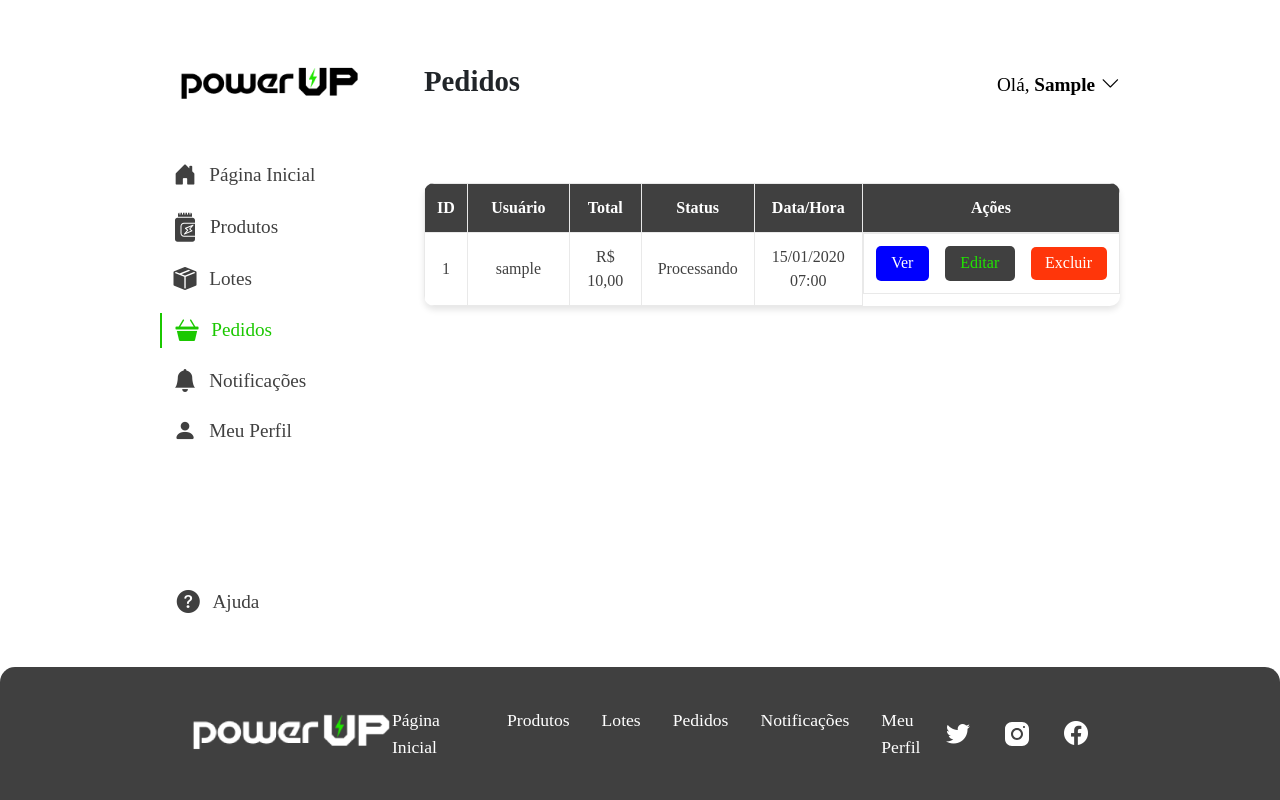
After one commit to PI-InfoWeb-CNAT/2024-suplementos, a Django app: page /pedidos in a window 1280 px wide. The commit adds this page. Run offline with Django 5.2, Linux system fonts and the light colour scheme; a user stored in the database is signed in; tables that the repository leaves empty hold one stand-in row (values such as "Sample post"); one stand-in notice (Sample message) is shown; some web fonts are replaced.

Commit message:
Editar e excluir pedido

```diff
--- a/src/loja/static/css/base.css
+++ b/src/loja/static/css/base.css
@@ -34,7 +34,7 @@ main {
     width: 1319px;
     display: flex;
     flex-direction: column;
-    row-gap: 3.9em;
+    row-gap: 3.5em;
 }
 #container-header-main {
     display: flex;
--- a/src/loja/static/css/lotes.css
+++ b/src/loja/static/css/lotes.css
@@ -94,6 +94,6 @@
     }
     &  div{
         display: flex;
-        gap: 3.5em;
+        gap: 2em;
     }
 }
--- /dev/null
+++ b/src/loja/static/css/pedidos.css
@@ -0,0 +1,104 @@
+table {
+    width: 100%;
+    border-collapse: collapse;
+    margin-top: 20px;
+    background-color: white;
+    border-radius: 10px;
+    overflow: hidden;
+    box-shadow: 0px 4px 6px rgba(0, 0, 0, 0.1);
+}
+
+th, td {
+    border: 1px solid var(--light-grey);
+    padding: 12px;
+    text-align: center;
+}
+
+th {
+    background-color: var(--dark-grey);
+    color: white;
+    font-weight: bold;
+}
+
+th:nth-child(1), td:nth-child(1) { width: 5%; }
+th:nth-child(2), td:nth-child(2) { width: 25%; }
+th:nth-child(3), td:nth-child(3) { width: 15%; }
+th:nth-child(4), td:nth-child(4) { width: 20%; }
+th:nth-child(5), td:nth-child(5) { width: 20%; }
+
+td {
+    color: var(--dark-grey);
+}
+
+.acoes {
+    display: flex;
+    justify-content: center;
+    align-items: center;
+    gap: 1em;
+}
+
+.btn-ver {
+    color: white;
+    background-color: blue;
+    border: 1px solid transparent;
+    border-radius: 5px;
+    text-align: center;
+    padding: .3em .9em;
+}
+
+.editpedido-popup > div {
+    width: 25em;
+    height: 20em;
+    padding: 0 3em;
+}
+
+.conteudo-popupEditPedido {
+    display: flex;
+    flex-direction: column;
+    justify-content: center;
+    gap: 1.5em;
+    & h5 {
+        font-weight: 600;
+        font-size: 1.4em;
+        & span {
+            font-weight: bolder;
+        }
+    }
+}
+
+.conteudo-popupEditLote {
+    display: flex;
+    flex-direction: column;
+    justify-content: center;
+    gap: 1.5em;
+    & h5 {
+        font-weight: 600;
+        font-size: 1.4em;
+        margin-bottom: 1em;
+        & span {
+            font-weight: bolder;
+        }
+    }
+}
+
+
+.conteudo-popupExcluir {
+    display: flex;
+    flex-direction: column;
+    justify-content: center;
+    align-items: center;
+    & p {
+        width: 80%;
+        font-weight: 600;
+        font-size: 1.2em;
+        text-align: center;
+    }
+    & .bi-exclamation-triangle-fill {
+        font-size: 3em;
+        margin: .2em 0 .5em 0;
+    }
+    &  div{
+        display: flex;
+        gap: 2em;
+    }
+}
--- /dev/null
+++ b/src/loja/static/js/admin/pedidos.js
@@ -0,0 +1,45 @@
+const successMessage = document.querySelector('.success')
+const errorMessage = document.querySelector('.error')
+const pageMessage = document.querySelector('.page-pedidos')
+const editPedidoMessage = document.querySelector('.editar-pedido')
+const editPedidoPopUp = document.querySelector('.editpedido-popup')
+
+function abrirEditPedido(id) {
+    document.getElementById(`editpedido-popup-${id}`).style.visibility = 'visible';
+    document.getElementById(`editpedido-popup-${id}`).style.opacity = '1';
+}
+
+function fecharEditPedido(id) {
+    document.getElementById(`editpedido-popup-${id}`).style.visibility = 'hidden';
+    document.getElementById(`editpedido-popup-${id}`).style.opacity = '0';
+}
+
+function abrirExcluirPedido(id) {
+    document.getElementById(`excluirpedido-popup-${id}`).style.visibility = 'visible';
+    document.getElementById(`excluirpedido-popup-${id}`).style.opacity = '1';
+}
+
+function fecharExcluirPedido(id) {
+    document.getElementById(`excluirpedido-popup-${id}`).style.visibility = 'hidden';
+    document.getElementById(`excluirpedido-popup-${id}`).style.opacity = '0';
+}
+
+if (pageMessage) {
+    setTimeout(function() {
+        window.location.href = pedidosUrl
+    }, 1000)
+}
+
+if (editPedidoMessage) {
+    editPedidoPopUp.style.visibility = 'visible'
+    editPedidoPopUp.style.opacity = '1'
+    if (successMessage) {
+        setTimeout(function() {
+            window.location.href = pedidosUrl
+        }, 1000)
+    } else if (errorMessage) {
+        setTimeout(function() {
+            window.location.href = pedidosUrl
+        }, 2000)
+    }
+}
--- a/src/loja/templates/admin/home.html
+++ b/src/loja/templates/admin/home.html
@@ -22,7 +22,7 @@
             </a>
         </li>
         <li><a href="{% url 'lotes' %}"><i class="bi bi-box-seam-fill menu-icon"></i>Lotes</a></li>
-        <li><a href="#"><i class="bi bi-basket3-fill menu-icon"></i>Pedidos</a></li>
+        <li><a href="{% url 'pedidos' %}"><i class="bi bi-basket3-fill menu-icon"></i>Pedidos</a></li>
         <li><a href="#"><i class="bi bi-bell-fill menu-icon"></i>Notificações</a></li>
         <li><a href="{% url 'perfil' %}"><i class="bi bi-person-fill menu-icon"></i>Meu Perfil</a></li>
     </ul>
--- a/src/loja/templates/admin/lotes.html
+++ b/src/loja/templates/admin/lotes.html
@@ -22,7 +22,7 @@
             </a>
         </li>
         <li><a href="{% url 'lotes' %}" class="active"><i class="bi bi-box-seam-fill menu-icon"></i>Lotes</a></li>
-        <li><a href="#"><i class="bi bi-basket3-fill menu-icon"></i>Pedidos</a></li>
+        <li><a href="{% url 'pedidos' %}"><i class="bi bi-basket3-fill menu-icon"></i>Pedidos</a></li>
         <li><a href="#"><i class="bi bi-bell-fill menu-icon"></i>Notificações</a></li>
         <li><a href="{% url 'perfil' %}"><i class="bi bi-person-fill menu-icon"></i>Meu Perfil</a></li>
     </ul>
@@ -124,7 +124,7 @@
                                     {% if messages %}
                                         {% for message in messages %}
                                             {% if 'editar-lote' in message.tags %}
-                                                <div class="message {{ message.tags }} message-editarlote">
+                                                <div class="message {{ message.tags }}">
                                                     <span>{{ message }}</span>
                                                 </div>
                                             {% endif %}
--- /dev/null
+++ b/src/loja/templates/admin/pedidos.html
@@ -0,0 +1,140 @@
+{% extends 'base.html' %}
+{% load static %}
+{% load custom_filters %}
+
+{% block title %}Pedidos - Admin{% endblock %}
+
+{% block styles %}
+    <link rel="stylesheet" href="{% static 'css/pedidos.css' %}">
+{% endblock %}
+
+{% block sidebar %}
+    <ul class="menu">
+        <li><a href="{% url 'home' %}"><i class="bi bi-house-door-fill menu-icon"></i>Página Inicial</a></li>
+        <li>
+            <a href="{% url 'produtos' %}">
+                <svg width="63" height="91" viewBox="0 0 63 91" fill="none" xmlns="http://www.w3.org/2000/svg">
+                    <path d="M28.1182 34.3863C23.7862 34.3863 20.3096 37.8629 20.3096 42.1949V64.0779C20.3096 68.4099 23.7862 71.8865 28.1182 71.8865H62.4892V34.3865L28.1182 34.3863ZM56.2042 37.5113C57.4542 37.4722 58.3448 39.0113 57.4151 40.0933L47.9698 50.8553L54.0596 55.8748C54.9697 56.6287 54.751 58.0818 53.6572 58.5271L29.9772 68.3083C28.4381 68.9606 27.0827 67.0739 28.196 65.8278L37.6569 55.0658L31.5671 50.0502C30.6648 49.3002 30.8796 47.8627 31.9617 47.4057L55.6497 37.6245C55.8411 37.5503 56.0245 37.5152 56.2042 37.5113ZM50.6573 43.0582L35.5593 49.3004L40.8874 53.6832C41.5671 54.2418 41.653 55.2574 41.071 55.9215L34.9812 62.8512L50.0552 56.6246L44.7271 52.2418C44.0513 51.6793 43.9693 50.6637 44.5552 50.0035L50.6573 43.0582Z" fill="#404040"/>
+                    <path d="M7.8047 15.6323H54.6797C59.0117 15.6323 62.4883 19.105 62.4883 23.437V31.2573L28.1173 31.2612C22.0939 31.2612 17.1833 36.1753 17.1833 42.1952V64.0782C17.1833 70.1016 22.0974 75.0122 28.1173 75.0122H62.4883V82.8169C62.4883 87.1489 59.0117 90.6255 54.6797 90.6255H7.8047C3.4727 90.6255 0 87.1489 0 82.8169V23.4379C0 19.1059 3.4727 15.6323 7.8047 15.6323Z" fill="#404040"/>
+                    <path d="M14.0595 0V4.6992C14.0635 5.55858 14.7549 6.25 15.6142 6.2539C16.4775 6.25781 17.1806 5.56249 17.1845 4.6992V0H21.8642V4.6992C21.8682 5.56248 22.5752 6.2578 23.4384 6.2539C24.2939 6.24999 24.9892 5.55859 24.9931 4.6992V0H29.6728V4.6992C29.6768 5.56248 30.3799 6.2578 31.2431 6.2539C32.1025 6.24999 32.7978 5.55859 32.7978 4.6992V0H37.497V4.6992C37.501 5.55858 38.1924 6.25 39.0517 6.2539C39.915 6.25781 40.6181 5.56249 40.622 4.6992V0H45.3017V4.6992C45.3056 5.56248 46.0088 6.2578 46.872 6.2539C47.7314 6.24999 48.4267 5.55468 48.4267 4.6992L48.4306 0C51.0361 0 53.1104 2.0898 53.1104 4.6953V12.5039H9.36035V4.6992C9.36035 2.0937 11.4502 0.00390005 14.0557 0.00390005L14.0595 0Z" fill="#404040"/>
+                </svg>
+                Produtos
+            </a>
+        </li>
+        <li><a href="{% url 'lotes' %}"><i class="bi bi-box-seam-fill menu-icon"></i>Lotes</a></li>
+        <li><a href="{% url 'pedidos' %}" class="active"><i class="bi bi-basket3-fill menu-icon"></i>Pedidos</a></li>
+        <li><a href="#"><i class="bi bi-bell-fill menu-icon"></i>Notificações</a></li>
+        <li><a href="{% url 'perfil' %}"><i class="bi bi-person-fill menu-icon"></i>Meu Perfil</a></li>
+    </ul>
+{% endblock %}
+
+{% block content %}
+    <main>
+        <div class="container-cima">
+            <h3>Pedidos</h3>
+            <section class="container-botoes-cima">
+                <a class="ola-usuario" href="{% url 'perfil' %}">Olá, <span>{{ user.username|first_name }}</span><i class="bi bi-chevron-down"></i></a>
+            </section>
+        </div>
+        {% if messages %}
+            {% for message in messages %}
+                {% if 'page-pedidos' in message.tags %}
+                    <div class="message {{ message.tags }} message-page">
+                        <span>{{ message }}</span>
+                    </div>
+                {% endif %}
+            {% endfor %}
+        {% endif %}
+        <section class="pedidos">
+            <table>
+                <thead>
+                    <tr>
+                        <th>ID</th>
+                        <th>Usuário</th>
+                        <th>Total</th>
+                        <th>Status</th>
+                        <th>Data/Hora</th>
+                        <th>Ações</th>
+                    </tr>
+                </thead>
+                <tbody>
+                    {% for pedido in pedidos %}
+                        <tr>
+                            <td>{{ pedido.id }}</td>
+                            <td>{{ pedido.user.username }}</td>
+                            <td>R$ {{ pedido.total }}</td>
+                            <td>{{ pedido.get_status_display }}</td>
+                            <td>{{ pedido.dt_hora|date:"d/m/Y H:i" }}</td>
+                            <td class="acoes">
+                                <button type="button" class="btn-ver">Ver</button>
+                                <button type="button" class="button-submit" onclick="abrirEditPedido('{{ pedido.id }}')">Editar</button>
+                                <button type="button" class="button-excluir" onclick="abrirExcluirPedido('{{ pedido.id }}')">Excluir</button>
+                            </td>
+                            <!-- POP UP EDITAR PEDIDO -->
+                            <div id="editpedido-popup-{{pedido.id}}" class="editpedido-popup popup">
+                                <div>
+                                    <i class="bi bi-x" onclick="fecharEditPedido('{{ pedido.id }}')"></i>
+                                    <div class="conteudo-popupEditPedido">
+                                        {% if messages %}
+                                            {% for message in messages %}
+                                                {% if 'editar-pedido' in message.tags %}
+                                                    <div class="message {{ message.tags }}">
+                                                        <span>{{ message }}</span>
+                                                    </div>
+                                                {% endif %}
+                                            {% endfor %}
+                                        {% endif %}
+                                        <h5>Edição do pedido <span>#{{ pedido.id }}</span></h5>
+                                        <form action="{% url 'edit-pedido' %}" method="POST">
+                                            {% csrf_token %}
+                                            <input type="hidden" name="pedido_id" value="{{ pedido.id }}">
+                                            <label for="status" style="font-weight: bold;"> Status:
+                                                <select name="status" id="status" style="border: 2px solid var(--dark-green); border-radius: 6px; padding-left: .3em; outline: none;">
+                                                    {% for status, label in todos_status %}
+                                                        <option value="{{ status }}" {% if pedido.status == status %}selected{% endif %}>
+                                                            {{ label }}
+                                                        </option>
+                                                    {% endfor %}
+                                                </select>
+                                            </label>
+                                            <div class="container-buttons" style="display: flex; gap: 3em; margin-top: 1em; padding: 0;">
+                                                <button type="submit" class="button-submit">Atualizar</button>
+                                                <button type="button" onclick="fecharEditPedido('{{ pedido.id }}')" class="button-cancelar">Cancelar</button>
+                                            </div>
+                                        </form>
+                                    </div>
+                                </div>
+                            </div>
+                            <!-- POP UP EXCLUIR PEDIDO -->
+                            <div id="excluirpedido-popup-{{pedido.id}}" class="excluirpedido-popup popup">
+                                <div>
+                                    <i class="bi bi-x" onclick="fecharExcluirPedido('{{ pedido.id }}')"></i>
+                                    <div class="conteudo-popupExcluir">
+                                        <p>Deseja realmente excluir o pedido #{{ pedido.id }}?</p>
+                                        <p><b>Essa é uma ação permanente.</b></p>
+                                        <i class="bi bi-exclamation-triangle-fill"></i>
+                                        <div>
+                                            <button onclick="fecharExcluirPedido('{{ pedido.id }}')" class="button-cancelar">Cancelar</button>
+                                            <form action="{% url 'excluir-pedido' %}" method="POST">
+                                                {% csrf_token %}
+                                                <input type="hidden" name="pedido_id" value="{{ pedido.id }}">
+                                                <button type="submit" class="button-excluir" style="border: 1px solid transparent;">Excluir</button>
+                                            </form>
+                                        </div>
+                                    </div>
+                                </div>
+                            </div>
+                        </tr>
+                    {% endfor %}
+                </tbody>
+            </table>
+        </section>
+    </main>
+{% endblock %}
+
+{% block script %}
+    <script>
+        const pedidosUrl = "{% url 'pedidos' %}"
+    </script>
+    <script src="{% static 'js/admin/pedidos.js' %}"></script>
+{% endblock %}
--- a/src/loja/templates/admin/perfil.html
+++ b/src/loja/templates/admin/perfil.html
@@ -22,7 +22,7 @@
         </a>
     </li>
     <li><a href="{% url 'lotes' %}"><i class="bi bi-box-seam-fill menu-icon"></i>Lotes</a></li>
-    <li><a href="#"><i class="bi bi-basket3-fill menu-icon"></i>Pedidos</a></li>
+    <li><a href="{% url 'pedidos' %}"><i class="bi bi-basket3-fill menu-icon"></i>Pedidos</a></li>
     <li><a href="#"><i class="bi bi-bell-fill menu-icon"></i>Notificações</a></li>
     <li><a href="{% url 'perfil' %}" class="active"><i class="bi bi-person-fill menu-icon"></i>Meu Perfil</a></li>
 </ul>
--- a/src/loja/templates/admin/produtos.html
+++ b/src/loja/templates/admin/produtos.html
@@ -22,7 +22,7 @@
             </a>
         </li>
         <li><a href="{% url 'lotes' %}"><i class="bi bi-box-seam-fill menu-icon"></i>Lotes</a></li>
-        <li><a href="#"><i class="bi bi-basket3-fill menu-icon"></i>Pedidos</a></li>
+        <li><a href="{% url 'pedidos' %}"><i class="bi bi-basket3-fill menu-icon"></i>Pedidos</a></li>
         <li><a href="#"><i class="bi bi-bell-fill menu-icon"></i>Notificações</a></li>
         <li><a href="{% url 'perfil' %}"><i class="bi bi-person-fill menu-icon"></i>Meu Perfil</a></li>
     </ul>
@@ -123,8 +123,8 @@
                                             <label for="preco-editproduto">Preço: <input type="text" name="preco" id="preco-editproduto" value="{{prod.preco}}" placeholder="Digite o preço"></label>
                                             <label for="desconto-editproduto">Desconto (%): <input type="number" name="desconto" id="desconto-editproduto" value="{{prod.porcentagem_desconto}}" placeholder="Digite o desconto"></label>
                                         </div>
-                                        <label for="tipo-editcartao"> Categoria:
-                                            <select name="categoria" id="categoria-editproduto">
+                                        <label for="categoria-editproduto"> Categoria:
+                                            <select name="categoria-editproduto" id="categoria-editproduto">
                                                 {% for categoria, label in categorias %}
                                                     <option value="{{ categoria }}" {% if prod.categoria == categoria %}selected{% endif %}>
                                                         {{ label }}
--- a/src/loja/templates/base.html
+++ b/src/loja/templates/base.html
@@ -47,8 +47,8 @@
                     <ul class="menu-footer">
                         <li><a href="{% url 'home' %}">Página Inicial</a></li>
                         <li><a href="{% url 'produtos' %}">Produtos</a></li>
-                        <li><a href="">Lotes</a></li>
-                        <li><a href="">Pedidos</a></li>
+                        <li><a href="{% url 'lotes' %}">Lotes</a></li>
+                        <li><a href="{% url 'pedidos' %}">Pedidos</a></li>
                         <li><a href="">Notificações</a></li>
                         <li><a href="{% url 'perfil' %}">Meu Perfil</a></li>
                     </ul>
--- a/src/loja/views/__init__.py
+++ b/src/loja/views/__init__.py
@@ -14,7 +14,7 @@ from .user.MaisVendidosView import *
 from .user.MeusFavoritosView import *
 from .user.MeusPedidosView import *
 from .user.NotificacoesView import *
-from .user.PedidoView import *
+from .user.FinalizarPedidoView import *
 from .user.PerfilView import *
 from .user.ProdutoView import *
 from .admin.ProdutosView import *
--- a/src/loja/views/admin/LoteView.py
+++ b/src/loja/views/admin/LoteView.py
@@ -5,7 +5,7 @@ from django.utils import timezone
 
 from loja.models import Lote, Produto
 
-def lote_view(request):
+def list_lotes_view(request):
     lotes = Lote.objects.all().order_by('-id')
     produtos = Produto.objects.all()
 
--- /dev/null
+++ b/src/loja/views/admin/PedidoView.py
@@ -0,0 +1,48 @@
+from django.shortcuts import render, redirect
+from django.contrib import messages
+
+from loja.models import Pedido, Notificacao, Cliente
+
+def list_pedidos_view(request):
+    pedidos = Pedido.objects.all().order_by('-dt_hora')
+
+    status = [
+        ('1', 'Processando'),
+        ('2', 'Enviado'),
+        ('3', 'Entregue'),
+        ('4', 'Recebido'),
+    ]
+
+    context = {
+        'pedidos': pedidos,
+        'todos_status': status
+    }
+
+    return render(request, template_name='admin/pedidos.html', context=context, status=200)
+
+def edit_pedido_view(request):
+    if request.method == 'POST':
+        pedido_id = request.POST.get('pedido_id')
+        status = request.POST.get('status')
+
+        pedido = Pedido.objects.get(id=pedido_id)
+
+        if pedido.status == status:
+            messages.error(request, 'Altere o status do pedido para atualizar!', extra_tags='editar-pedido')
+        else:
+            pedido.status = status
+            pedido.save()
+
+            messages.success(request, 'Status do pedido alterado com sucesso!', extra_tags='editar-pedido')
+
+    return redirect('pedidos')
+
+def excluir_pedido_view(request):
+    if request.method == 'POST':
+        pedido_id = request.POST.get('pedido_id')
+
+        pedido = Pedido.objects.get(id=pedido_id)
+        pedido.delete()
+        messages.success(request, 'Pedido excluído com sucesso!', extra_tags='page-pedidos')
+
+    return redirect('pedidos')
```
Also changed, not shown: src/loja/urls/HomeUrls.py (+7 -3 lines), src/loja/views/user/FinalizarPedidoView.py (renamed from src/loja/views/user/PedidoView.py), 1 other file.
